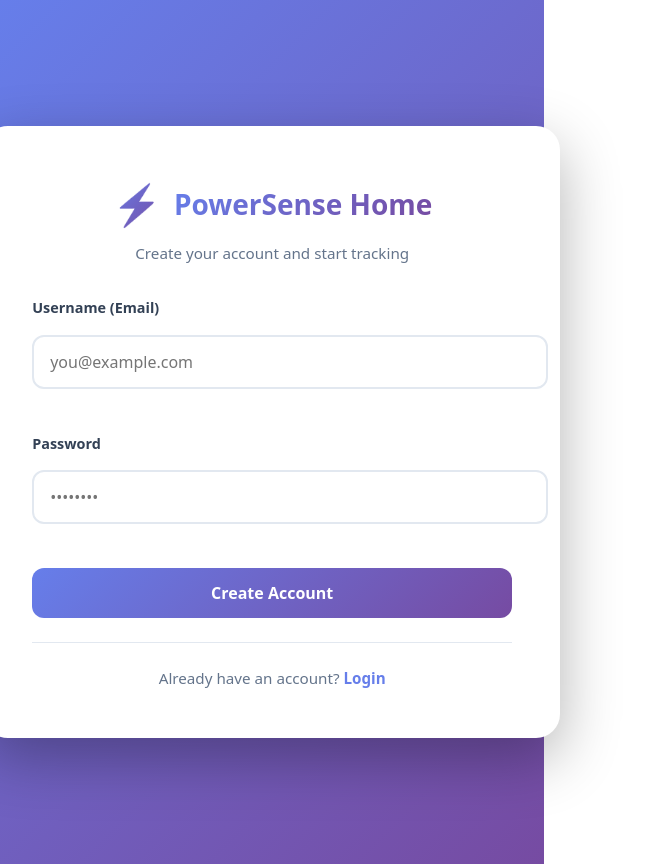
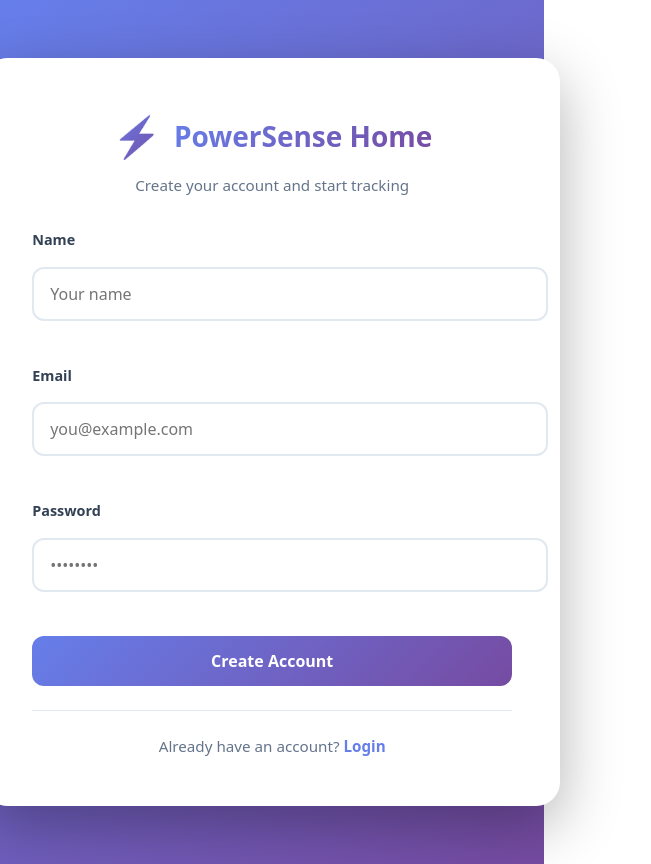
Before and after one commit to pradeepstrategyfox/eb-bill, a React (Vite) app in the folder client/: page /signup in a window 1280 px wide. Shown: the whole page, without its empty margins (0-651 px from the left). Built offline with nearby package versions, Linux system fonts and the light colour scheme; no server answers.

Commit message:
Fix registration: add name field back to signup form

```diff
--- a/client/src/pages/Signup.jsx
+++ b/client/src/pages/Signup.jsx
@@ -6,6 +6,7 @@ import './Auth.css';
 export default function Signup() {
     const navigate = useNavigate();
     const [formData, setFormData] = useState({
+        name: '',
         email: '',
         password: '',
     });
@@ -27,7 +28,7 @@ export default function Signup() {
 
         try {
             const response = await api.post('/api/auth/register', {
-                name: formData.email.split('@')[0],
+                name: formData.name,
                 email: formData.email,
                 password: formData.password,
             });
@@ -57,7 +58,22 @@ export default function Signup() {
 
                 <form onSubmit={handleSubmit} className="auth-form">
                     <div className="form-group">
-                        <label htmlFor="email">Username (Email)</label>
+                        <label htmlFor="name">Name</label>
+                        <input
+                            type="text"
+                            id="name"
+                            name="name"
+                            value={formData.name}
+                            onChange={handleChange}
+                            placeholder="Your name"
+                            required
+                            autoComplete="name"
+                            disabled={loading}
+                        />
+                    </div>
+
+                    <div className="form-group">
+                        <label htmlFor="email">Email</label>
                         <input
                             type="email"
                             id="email"
```
Also changed, not shown: 2 other files (tests, documents, lock files or other folders).
